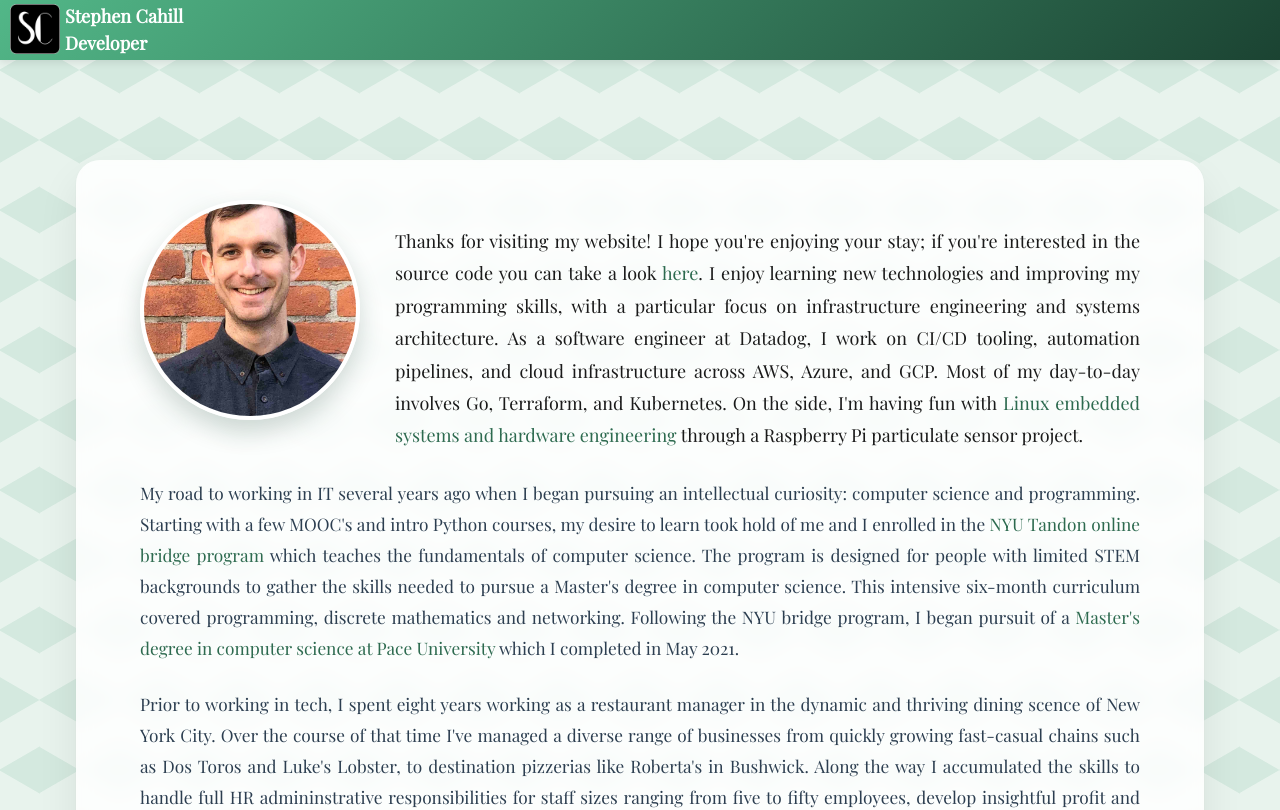
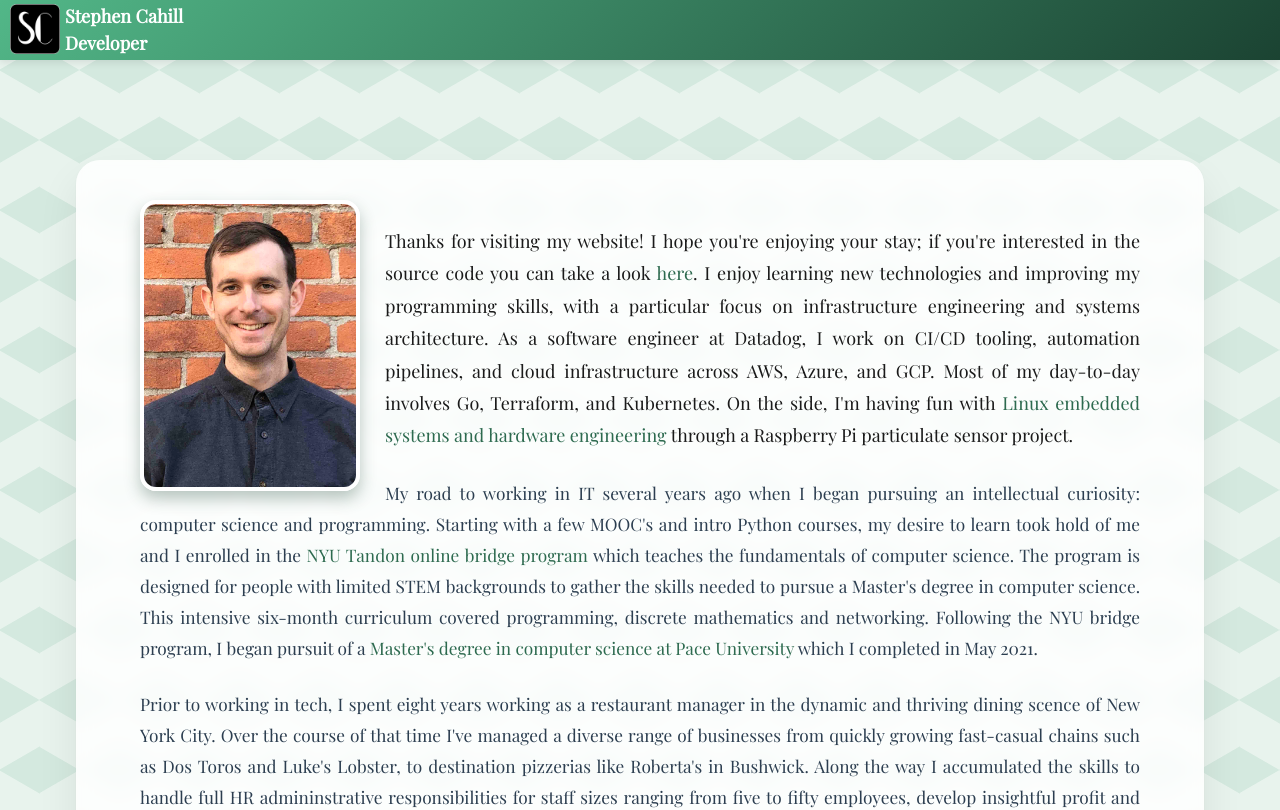
Before and after one commit to cahillsf/funvue-classic, a Nuxt app in the folder nuxt/: page /aboutme in a window 1280 px wide. Shown: the top 810 px of the page. Built offline with nearby package versions, Linux system fonts and the light colour scheme.

Commit message:
Revert portrait back to original rectangular style

```diff
--- a/nuxt/app/pages/aboutme.vue
+++ b/nuxt/app/pages/aboutme.vue
@@ -72,20 +72,19 @@ const bottomBarProps = ref({
 #portrait {
   position: relative;
   width: 220px;
-  height: 220px; /* Fixed height to match width */
-  object-fit: cover; /* Ensures image isn't squished */
+  height: auto;
   top: 0;
   float: left;
-  border-radius: 50%; /* Perfect circle */
+  border-radius: 16px;
   margin-left: 0;
-  margin-right: 35px;
+  margin-right: 25px;
   margin-bottom: 15px;
-  box-shadow: 0 12px 24px rgba(27, 67, 50, 0.2);
+  box-shadow: 0 8px 16px rgba(27, 67, 50, 0.3);
   border: 4px solid white;
-  transition: transform 0.4s cubic-bezier(0.175, 0.885, 0.32, 1.275);
+  transition: transform 0.3s ease;
 }
 
 #portrait:hover {
-  transform: scale(1.05) rotate(2deg);
+  transform: scale(1.05);
 }
 </style>
```
